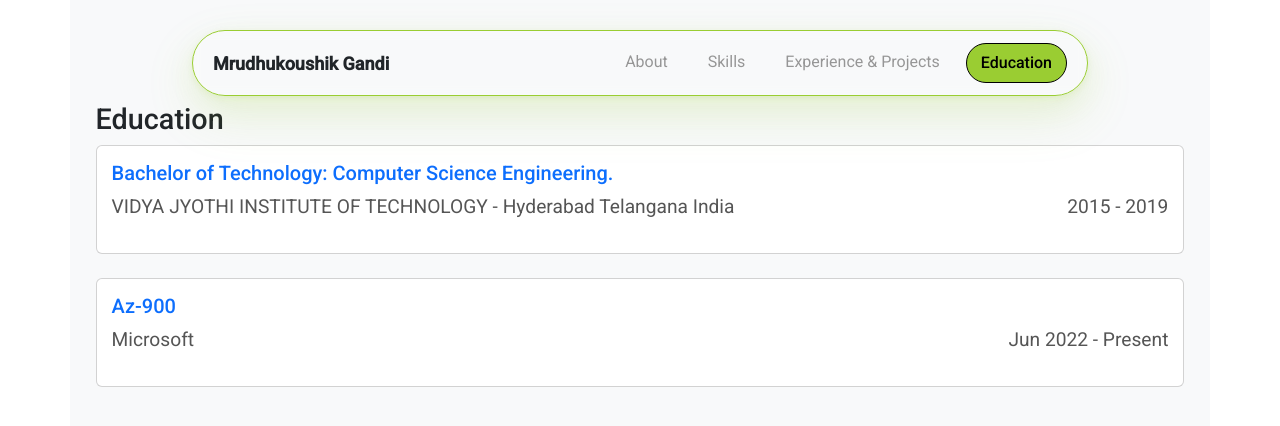
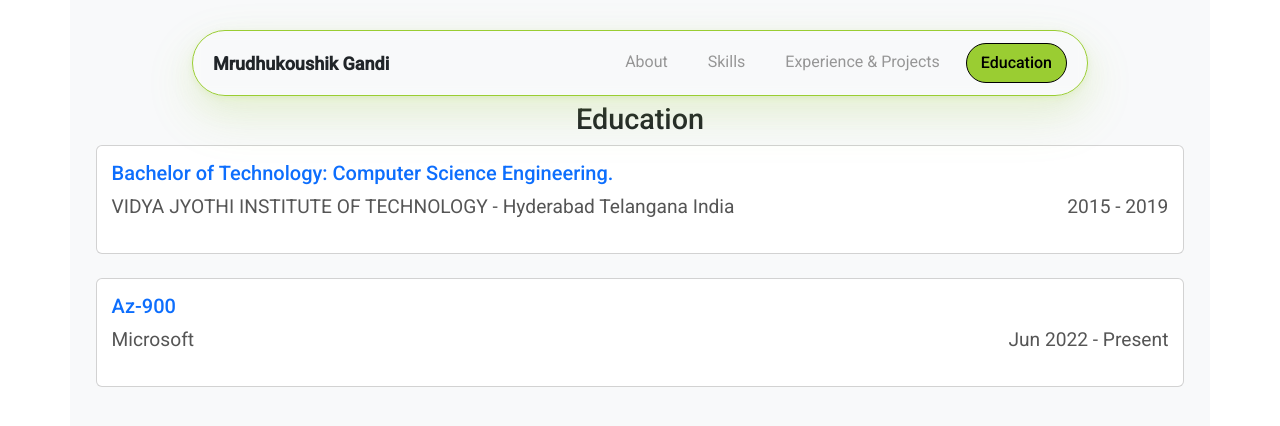
Before and after one commit to Koushik-Gandi/PersonalPortfolio, an Angular app: page /education in a window 1280 px wide. Shown: the top 426 px of the page. Built offline with nearby package versions, Linux system fonts and the light colour scheme.

Commit message:
setting headers

```diff
--- a/src/app/education/education.component.html
+++ b/src/app/education/education.component.html
@@ -1,4 +1,4 @@
-<h2 class="header">Education</h2>
+<h2 class="header text-center">Education</h2>
 <div *ngFor="let education of educationList" class="card mb-4">
   <div class="card-body">
     <h5 class="card-title text-primary">{{ education.degree }}</h5>
--- a/src/app/experience/experience.component.ts
+++ b/src/app/experience/experience.component.ts
@@ -15,7 +15,6 @@ export class ExperienceComponent {
   ngOnInit(): void {
     this.service.getExperienceData().subscribe((response) => {
       this.data = response;
-      console.log(response);
     });
   }
 
--- a/src/app/home/home.component.html
+++ b/src/app/home/home.component.html
@@ -1,4 +1,4 @@
-<h2 class="header">About Me</h2>
+<h2 class="header text-center">About Me</h2>
 <div class="location">
   Currently based in Vilnius, Lithuania — open to relocate
 </div>
```
